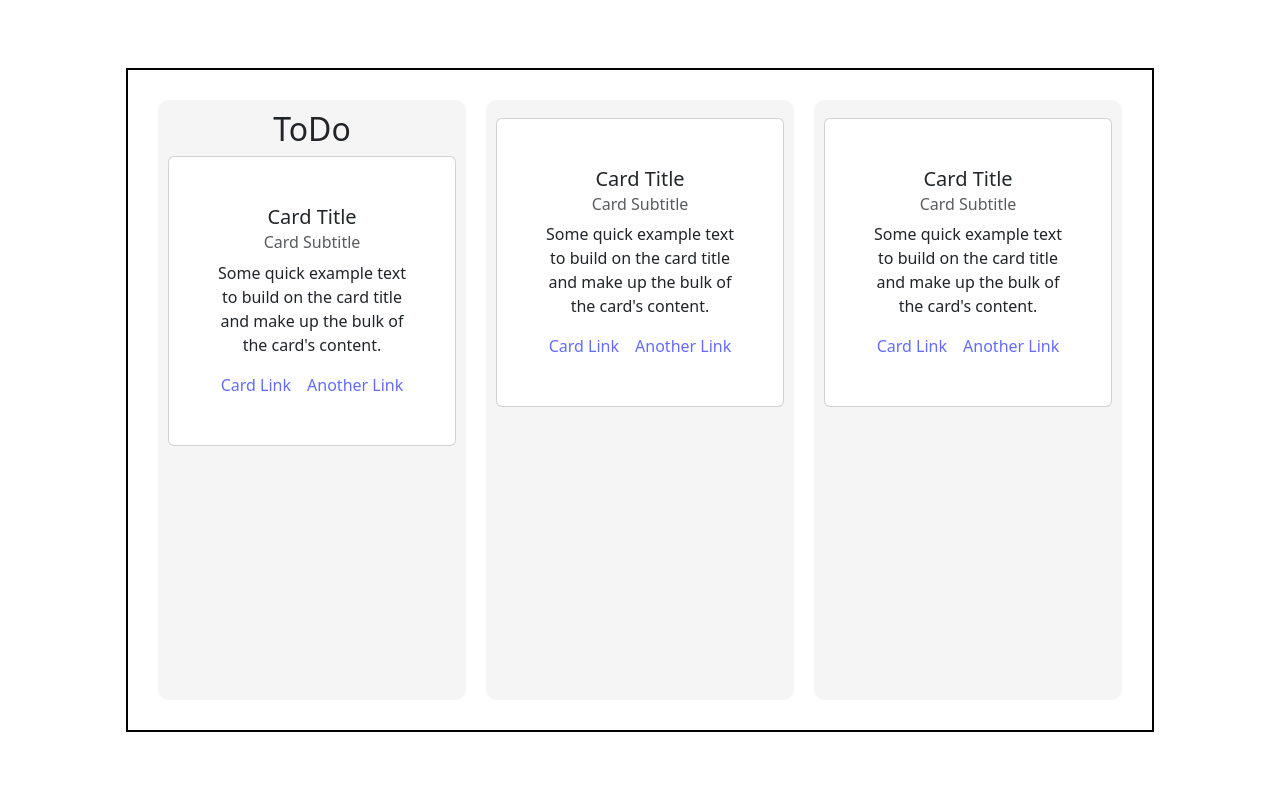
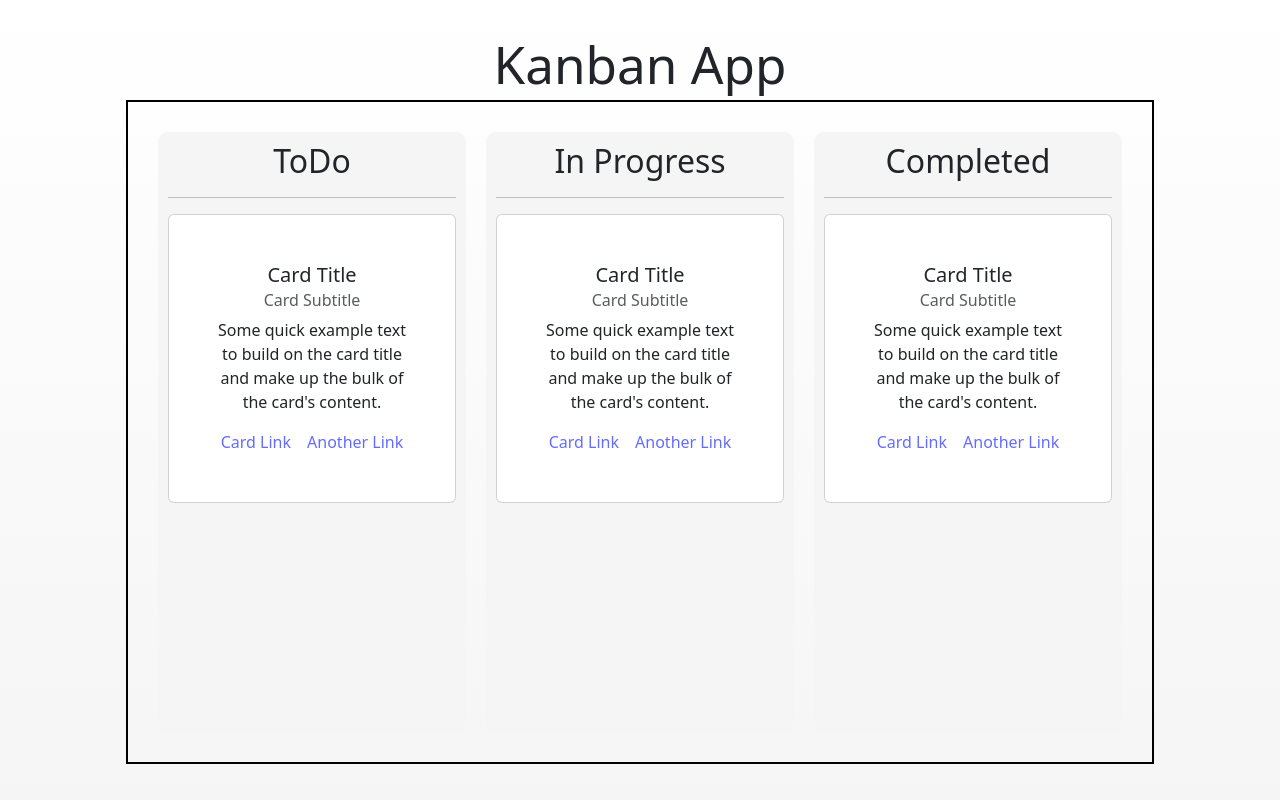
Before and after one commit to OscarHealyATU/Data-Rep-Kanban-App, a React (Vite) app in the folder my-kanban-app/: page / in a window 1280 px wide. Built offline with nearby package versions, Linux system fonts and the light colour scheme.

Commit message:
added column names and header component, as well as a header prop called page name

```diff
--- a/my-kanban-app/src/components/Board.css
+++ b/my-kanban-app/src/components/Board.css
@@ -1,12 +1,3 @@
-.column-container{
-    display: grid;
-    grid-template-columns: repeat(3,1fr);
-    gap: 20px;
-    padding: 20px;
+body{
+    background: linear-gradient(white,whitesmoke);
 }
-.notes-Page{
-    display: flex;
-    flex-direction: column;
-    gap:20px;
-
-}
--- a/my-kanban-app/src/components/Board.jsx
+++ b/my-kanban-app/src/components/Board.jsx
@@ -1,17 +1,25 @@
+import './Board.css'
 import KanbanCol from './KanbanCol';
-export default function NotesPage() {
+import Header from './Header';
+export default function Board() {
     return (
-        <div className='col-container'>
+        <>
+        <div className="Header">
+            <Header pageName="Kanban App"/>
+        </div>
+         <div className='col-container'>
             <div className="todo-col">
                 <KanbanCol title="ToDo" />
             </div>
             <div className="inProg-col">
-                <KanbanCol />
+                <KanbanCol  title="In Progress" />
             </div>
             <div className="complete-col">
-                <KanbanCol />
+                <KanbanCol  title="Completed" />
             </div>
         </div>
+        </>
+
 
     );
 }
--- /dev/null
+++ b/my-kanban-app/src/components/Header.jsx
@@ -0,0 +1,7 @@
+export default function Header({pageName}){
+    return(
+        <div>
+            <h1>{pageName}</h1>
+        </div>
+    )
+};
--- a/my-kanban-app/src/components/KanbanCol.jsx
+++ b/my-kanban-app/src/components/KanbanCol.jsx
@@ -4,6 +4,7 @@ export default function NoteCard({ title }) {
     return (
         <div className='kanban-column'>
             <h2>{title}</h2>
+            <hr></hr>
             <TaskCard />
         </div>
 
```
